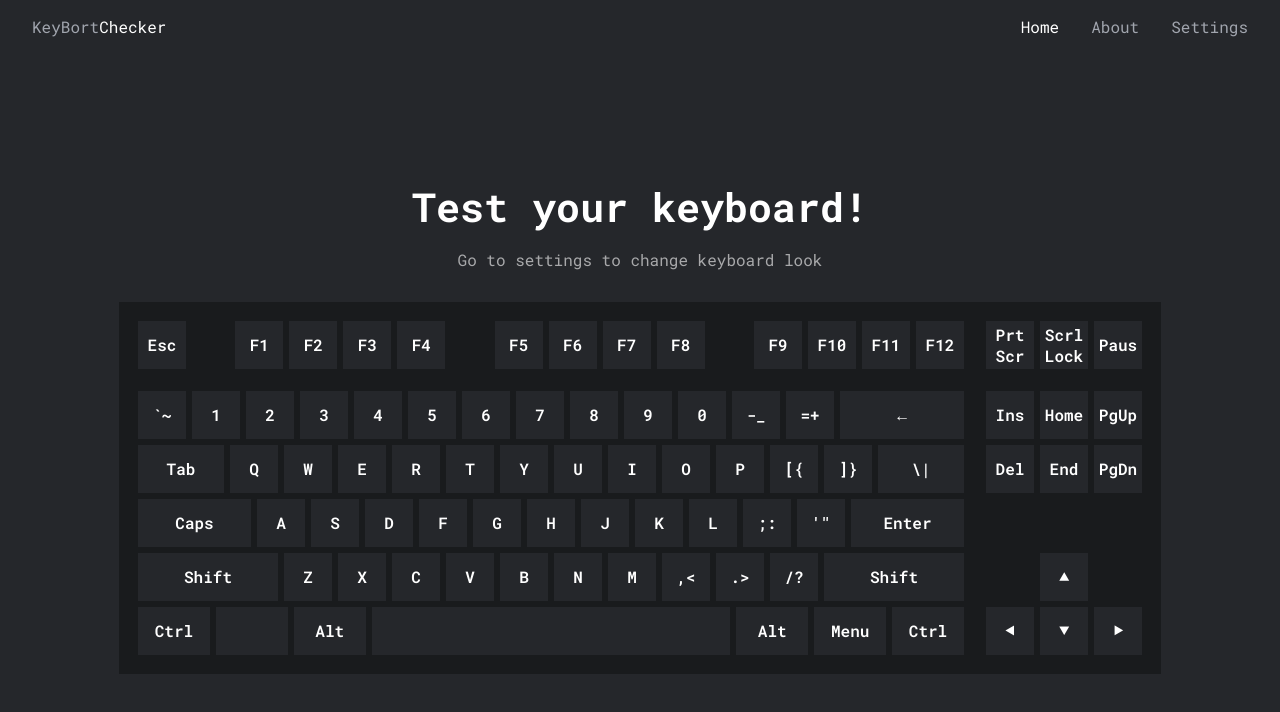
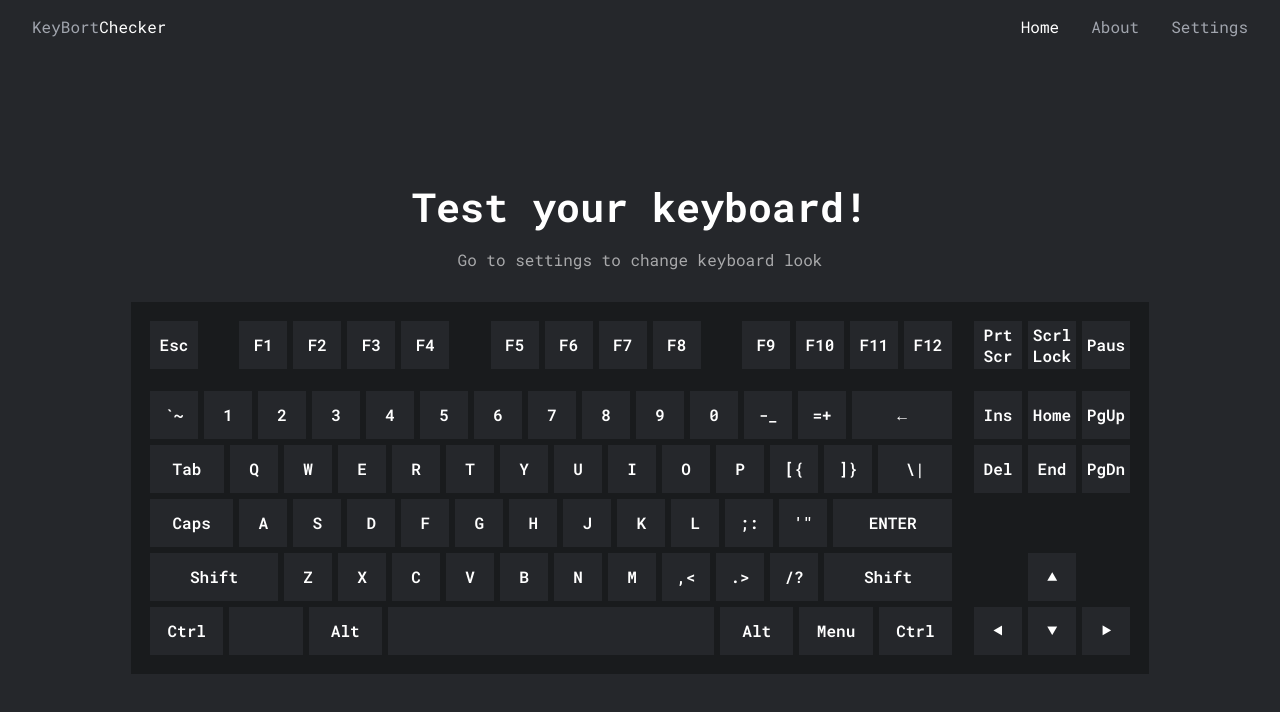
Before and after one commit to bartekbimek/KeyBort-Angular, an Angular app: page /home in a window 1280 px wide. Shown: the top 712 px of the page. Built offline with nearby package versions, Linux system fonts and the light colour scheme.

Commit message:
keyboard layout fixes

```diff
--- a/src/app/app.component.scss
+++ b/src/app/app.component.scss
@@ -4,7 +4,7 @@
     align-items: center;
     flex-direction: column;
     height: calc(100vh - 53px);
-    width: 1200px;
+    max-width: 1200px;
     margin: 0 auto;
     font-size: 1em;
 }
--- a/src/app/keyboard/keyboard.component.html
+++ b/src/app/keyboard/keyboard.component.html
@@ -65,7 +65,7 @@
         <div class="key" key="76"><span>l</span></div>
         <div class="key" key="186"><span>;:</span></div>
         <div class="key" key="222"><span>'"</span></div>
-        <div class="key key--wide" key="13"><span>Enter</span></div>
+        <div class="key key--enter" key="13"><span>Enter</span></div>
     </div>
     <div class="main__row">
         <div class="key key--wide" key="16"><span>Shift</span></div>
--- a/src/app/keyboard/keyboard.component.scss
+++ b/src/app/keyboard/keyboard.component.scss
@@ -6,7 +6,7 @@
 .keyboard__main{
     display: flex;
     flex-direction: column;
-    width: 52em;
+    width: 50.5em;
     margin-right: 1em;
 }
 .main__row{
@@ -41,8 +41,8 @@
     justify-content: center;
     align-items: center;
     background: var(--bg);
-    flex-basis: 3em;
-    height: 3em;
+    flex-basis: var(--key-size);
+    height: var(--key-size);
     margin: 0.1875em;
     user-select: none;
     text-transform: uppercase;
@@ -53,8 +53,11 @@
     text-transform: Capitalize;
 }
 .key--space{
-    flex-grow: 13;
+    flex-grow: 11;
 }
 .key--capitalized{
     text-transform: capitalize;
 }
+.key--enter{
+    flex-grow: 2;
+}
```
